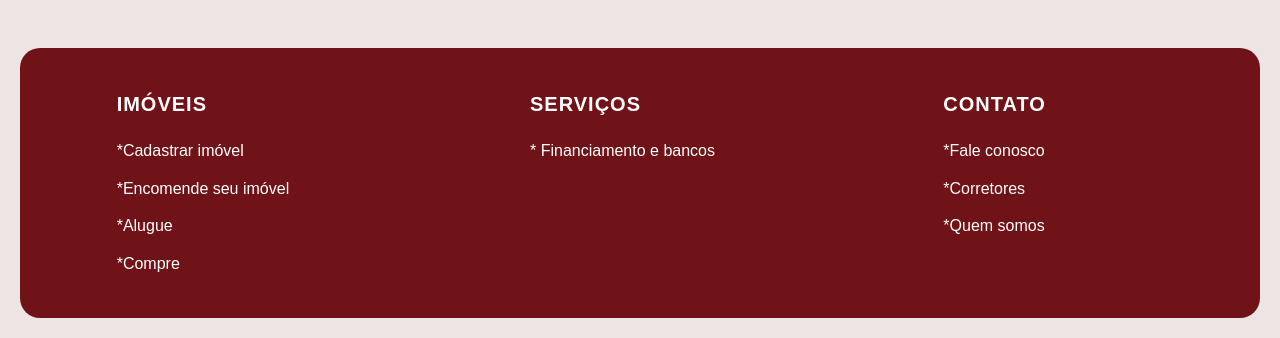
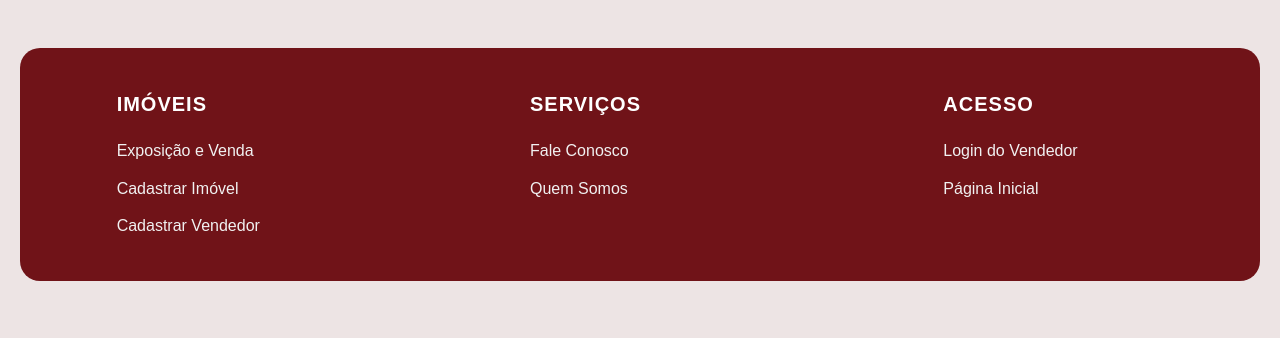
Before and after one commit to Up2YouSchool/Vista-Imoveis, a plain HTML site: page casa1.html in a window 1280 px wide. Shown: the part 1114-1452 px from the top of the page. After the commit the page ends 1415 px from the top, so only its background shows below. Drawn offline with Linux system fonts and the light colour scheme.

Commit message:
Update casa1.html

```diff
--- a/casa1.html
+++ b/casa1.html
@@ -67,24 +67,23 @@
   <div class="footer-col">
     <h3>IMÓVEIS</h3>
     <ul>
-      <li>*Cadastrar imóvel</li>
-      <li>*Encomende seu imóvel</li>
-      <li>*Alugue</li>
-      <li>*Compre</li>
+      <li><a href="imoveis.html">Exposição e Venda</a></li>
+      <li><a href="cadastro-imovel.html">Cadastrar Imóvel</a></li>
+      <li><a href="cadastro-vendedor.html">Cadastrar Vendedor</a></li>
     </ul>
   </div>
   <div class="footer-col">
     <h3>SERVIÇOS</h3>
     <ul>
-      <li>* Financiamento e bancos</li>
+      <li><a href="contato.html">Fale Conosco</a></li>
+      <li><a href="sobre.html">Quem Somos</a></li>
     </ul>
   </div>
   <div class="footer-col">
-    <h3>CONTATO</h3>
+    <h3>ACESSO</h3>
     <ul>
-      <li>*Fale conosco</li>
-      <li>*Corretores</li>
-      <li>*Quem somos</li>
+      <li><a href="login.html">Login do Vendedor</a></li>
+      <li><a href="index.html">Página Inicial</a></li>
     </ul>
   </div>
 </footer>
```
